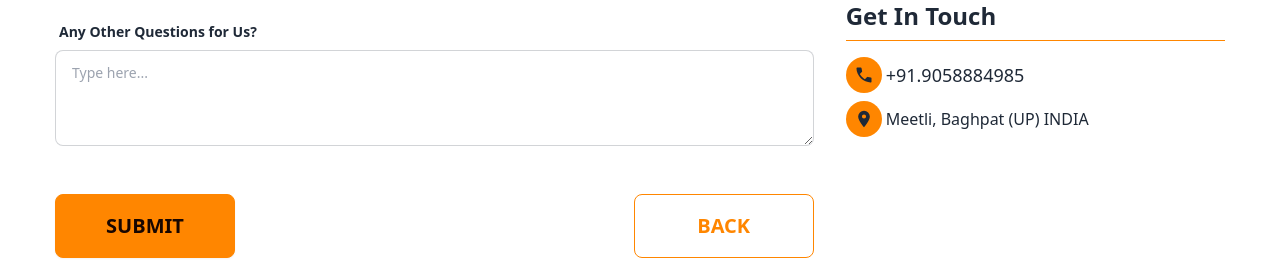
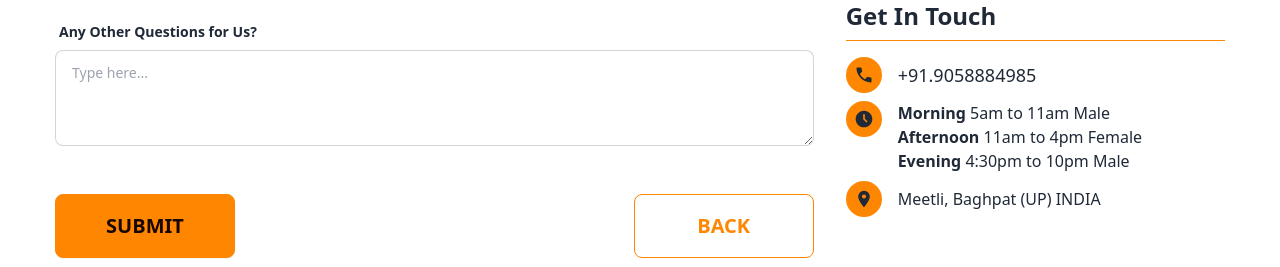
Before and after one commit to himanshuthakur71/gymSite, a SvelteKit app: page /contact-us in a window 1280 px wide. Shown: the part 1208-1475 px from the top of the page. Built offline with nearby package versions, Linux system fonts and the light colour scheme.

Commit message:
Code Updated

```diff
--- a/src/routes/(publicLayout)/contact-us/+page.svelte
+++ b/src/routes/(publicLayout)/contact-us/+page.svelte
@@ -32,7 +32,7 @@
 				<div class="w-full">
 					<iframe
 						title="google map location"
-						src="https://www.google.com/maps/embed?pb=!1m18!1m12!1m3!1d415.33466843698875!2d77.30123684994595!3d28.96197634890874!2m3!1f0!2f0!3f0!3m2!1i1024!2i768!4f13.1!3m3!1m2!1s0x390c519af625ea05%3A0x42ff0da83f71a536!2sMeetli%2C%20Uttar%20Pradesh%20250601!5e1!3m2!1sen!2sin!4v1718529376405!5m2!1sen!2sin"
+						src="https://www.google.com/maps/embed?pb=!1m18!1m12!1m3!1d3322.6659937877957!2d77.3022743!3d28.9623301!2m3!1f0!2f0!3f0!3m2!1i1024!2i768!4f13.1!3m3!1m2!1s0x390c511d08b98719%3A0x4708af98fd71cd6d!2sFitness%20academy!5e1!3m2!1sen!2sin!4v1718529926255!5m2!1sen!2sin"
 						width="100%"
 						height="250"
 						style="border:0;"
@@ -49,7 +49,7 @@
 							<li>
 								<a
 									href="tel:+919058884985"
-									class="flex items-center gap-1 text-lg hover:link-primary"
+									class="flex items-center gap-4 text-lg hover:link-primary"
 								>
 									<figure class=" flex items-center justify-center rounded-full bg-accent p-2">
 										<svg
@@ -68,7 +68,36 @@
 								</a>
 							</li>
 							<li class="mt-2">
-								<p class="flex items-center gap-1">
+								<div class="flex items-start gap-4">
+									<div>
+										<figure class=" flex items-center justify-center rounded-full bg-accent p-2">
+											<svg
+												xmlns="http://www.w3.org/2000/svg"
+												width="20px"
+												height="20px"
+												viewBox="0 0 24 24"
+											>
+												<g fill="none">
+													<path
+														d="M24 0v24H0V0zM12.593 23.258l-.011.002l-.071.035l-.02.004l-.014-.004l-.071-.035c-.01-.004-.019-.001-.024.005l-.004.01l-.017.428l.005.02l.01.013l.104.074l.015.004l.012-.004l.104-.074l.012-.016l.004-.017l-.017-.427c-.002-.01-.009-.017-.017-.018m.265-.113l-.013.002l-.185.093l-.01.01l-.003.011l.018.43l.005.012l.008.007l.201.093c.012.004.023 0 .029-.008l.004-.014l-.034-.614c-.003-.012-.01-.02-.02-.022m-.715.002a.023.023 0 0 0-.027.006l-.006.014l-.034.614c0 .012.007.02.017.024l.015-.002l.201-.093l.01-.008l.004-.011l.017-.43l-.003-.012l-.01-.01z"
+													/>
+													<path
+														fill="currentColor"
+														d="M12 2c5.523 0 10 4.477 10 10s-4.477 10-10 10S2 17.523 2 12S6.477 2 12 2m0 4a1 1 0 0 0-1 1v5a1 1 0 0 0 .293.707l3 3a1 1 0 0 0 1.414-1.414L13 11.586V7a1 1 0 0 0-1-1"
+													/>
+												</g>
+											</svg>
+										</figure>
+									</div>
+									<p class="grid">
+										<span><b>Morning</b> 5am to 11am Male </span>
+										<span><b>Afternoon</b> 11am to 4pm Female </span>
+										<span><b>Evening</b> 4:30pm to 10pm Male</span>
+									</p>
+								</div>
+							</li>
+							<li class="mt-2">
+								<p class="flex items-center gap-4">
 									<figure class=" flex items-center justify-center rounded-full bg-accent p-2">
 										<svg
 											xmlns="http://www.w3.org/2000/svg"
```
